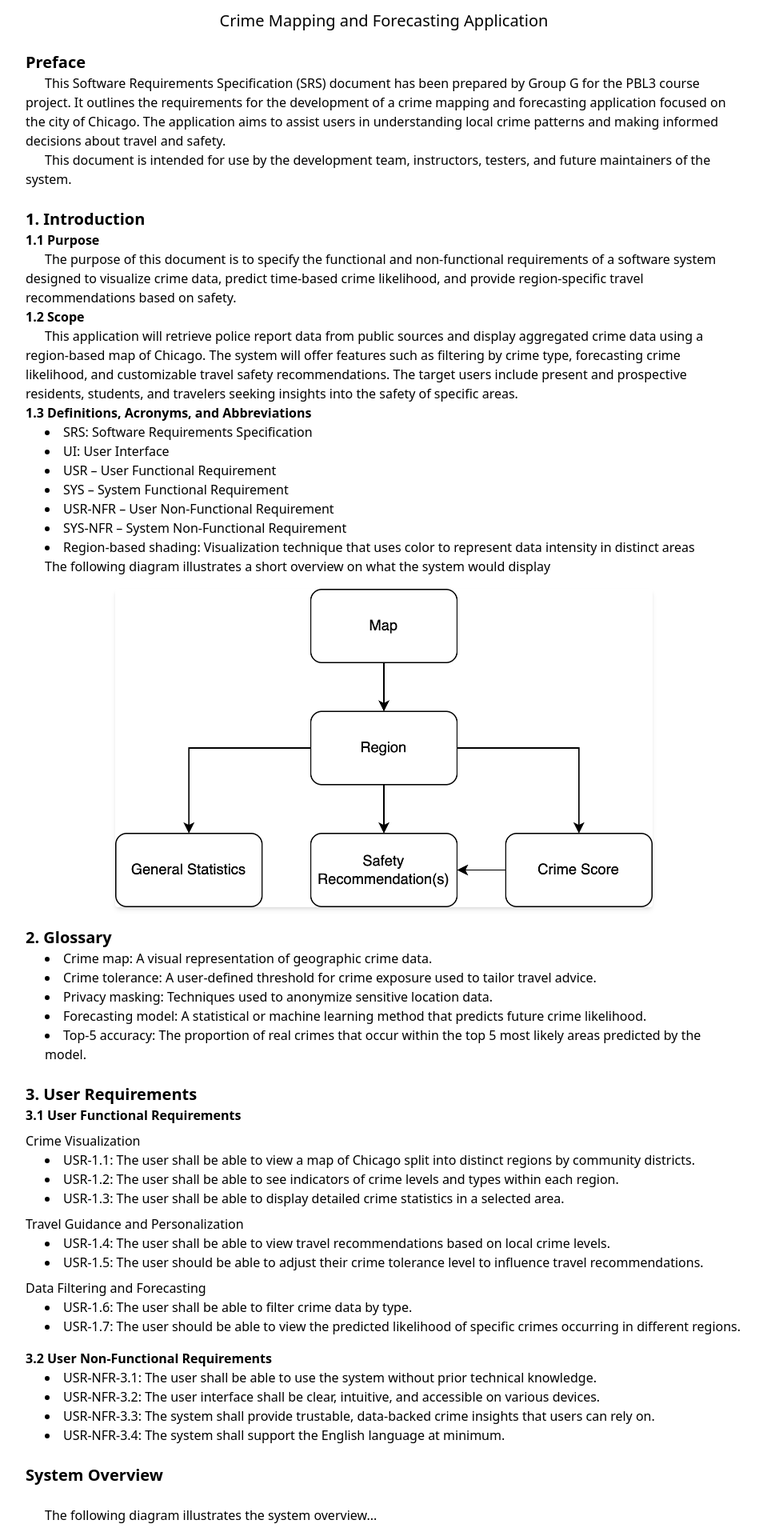
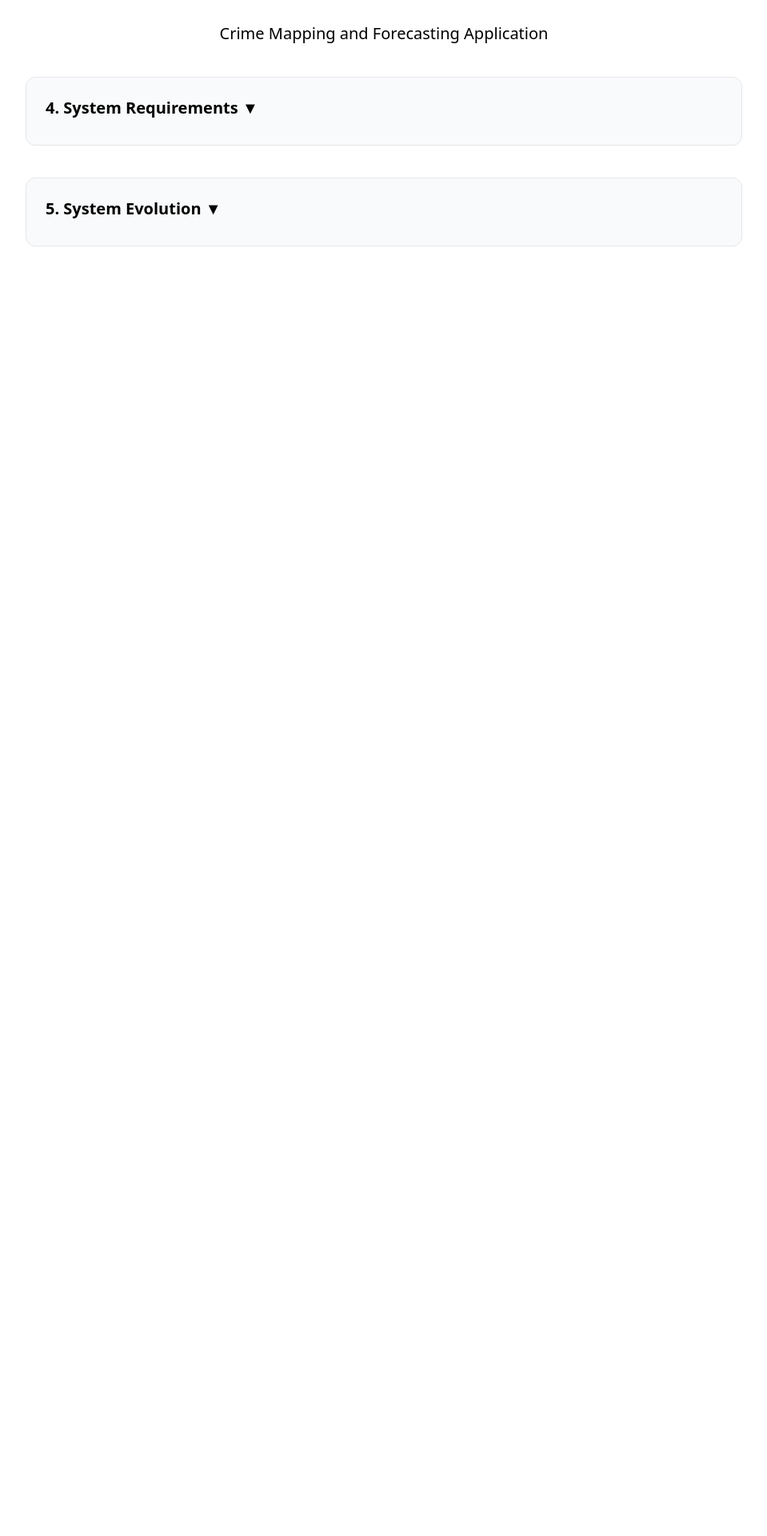
Before and after one commit to PBLGroupG/PBLGroupG.github.io, a Next.js app: page /document in a window 1280 px wide. Shown: the part 260-2180 px from the top of the page at 80% size, without its empty margins (160-1119 px from the left). After the commit the page ends 996 px from the top, so only its background shows below. Built offline with nearby package versions, Linux system fonts and the light colour scheme.

Commit message:
reupdate

```diff
--- a/app/document/page.tsx
+++ b/app/document/page.tsx
@@ -1,95 +1,35 @@
+import { useState } from "react";
+
+type CollapsibleSectionProps = {
+  title: string;
+  children: React.ReactNode;
+};
+
+function CollapsibleSection({ title, children }: CollapsibleSectionProps) {
+  const [open, setOpen] = useState(false);
+  return (
+    <div className="border rounded-xl p-6 bg-gray-50 space-y-4">
+      <button
+        className="w-full text-left text-xl font-bold mb-2 text-black hover:text-blue-600"
+        onClick={() => setOpen(!open)}
+      >
+        {title} {open ? "▲" : "▼"}
+      </button>
+      {open && <div className="space-y-4 border-t pt-4">{children}</div>}
+    </div>
+  );
+}
+
+
 export default function DocumentPage() {
   return (
     <section className="min-h-screen px-6 py-20 bg-white text-black transition-colors">
-      <div className="max-w-4xl mx-auto space-y-6 font-sans text-[16px]">
+      <div className="max-w-4xl mx-auto space-y-10 font-sans text-[16px]">
         <h1 className="text-center text-3xl font-bold mb-2">Software Requirements Specification (SRS)</h1>
-        <h2 className="text-center text-xl font-medium mb-8">Crime Mapping and Forecasting Application</h2>
+        <h2 className="text-center text-xl font-medium mb-12">Crime Mapping and Forecasting Application</h2>
 
-        <article className="space-y-6">
-          <section>
-            <h3 className="text-xl font-bold">Preface</h3>
-            <p className="indent-6">This Software Requirements Specification (SRS) document has been prepared by Group G for the PBL3 course project. It outlines the requirements for the development of a crime mapping and forecasting application focused on the city of Chicago. The application aims to assist users in understanding local crime patterns and making informed decisions about travel and safety.</p>
-            <p className="indent-6">This document is intended for use by the development team, instructors, testers, and future maintainers of the system.</p>
-          </section>
-
-          <section id="section-1">
-            <h3 className="text-xl font-bold">1. Introduction</h3>
-            <p><strong>1.1 Purpose</strong></p>
-            <p className="indent-6">The purpose of this document is to specify the functional and non-functional requirements of a software system designed to visualize crime data, predict time-based crime likelihood, and provide region-specific travel recommendations based on safety.</p>
-            <p><strong>1.2 Scope</strong></p>
-            <p className="indent-6">This application will retrieve police report data from public sources and display aggregated crime data using a region-based map of Chicago. The system will offer features such as filtering by crime type, forecasting crime likelihood, and customizable travel safety recommendations. The target users include present and prospective residents, students, and travelers seeking insights into the safety of specific areas.</p>
-            <p><strong>1.3 Definitions, Acronyms, and Abbreviations</strong></p>
-            <ul className="list-disc list-inside ml-6">
-              <li>SRS: Software Requirements Specification</li>
-              <li>UI: User Interface</li>
-              <li>USR – User Functional Requirement</li>
-              <li>SYS – System Functional Requirement</li>
-              <li>USR-NFR – User Non-Functional Requirement</li>
-              <li>SYS-NFR – System Non-Functional Requirement</li>
-              <li>Region-based shading: Visualization technique that uses color to represent data intensity in distinct areas</li>
-            </ul>
-
-            <p className="indent-6 mb-4">The following diagram illustrates a short overview on what the system would display</p>
-            <div className="flex justify-center">
-              <img
-                src="/Requirements2.png"
-                alt="Overview diagram showing how crime data is represented visually on the map"
-                className="w-full max-w-2xl rounded shadow-md"
-              />
-            </div>
-          </section>
-
-          <section id="section-2">
-            <h3 className="text-xl font-bold">2. Glossary</h3>
-            <ul className="list-disc list-inside ml-6">
-              <li>Crime map: A visual representation of geographic crime data.</li>
-              <li>Crime tolerance: A user-defined threshold for crime exposure used to tailor travel advice.</li>
-              <li>Privacy masking: Techniques used to anonymize sensitive location data.</li>
-              <li>Forecasting model: A statistical or machine learning method that predicts future crime likelihood.</li>
-              <li>Top-5 accuracy: The proportion of real crimes that occur within the top 5 most likely areas predicted by the model.</li>
-            </ul>
-          </section>
-
-          <section id="section-3">
-            <h3 className="text-xl font-bold">3. User Requirements</h3>
-            <h4 className="font-semibold">3.1 User Functional Requirements</h4>
-            <p className="mt-2 font-medium">Crime Visualization</p>
-            <ul className="list-disc list-inside ml-6">
-              <li>USR-1.1: The user shall be able to view a map of Chicago split into distinct regions by community districts.</li>
-              <li>USR-1.2: The user shall be able to see indicators of crime levels and types within each region.</li>
-              <li>USR-1.3: The user shall be able to display detailed crime statistics in a selected area.</li>
-            </ul>
-            <p className="mt-2 font-medium">Travel Guidance and Personalization</p>
-            <ul className="list-disc list-inside ml-6">
-              <li>USR-1.4: The user shall be able to view travel recommendations based on local crime levels.</li>
-              <li>USR-1.5: The user should be able to adjust their crime tolerance level to influence travel recommendations.</li>
-            </ul>
-            <p className="mt-2 font-medium">Data Filtering and Forecasting</p>
-            <ul className="list-disc list-inside ml-6">
-              <li>USR-1.6: The user shall be able to filter crime data by type.</li>
-              <li>USR-1.7: The user should be able to view the predicted likelihood of specific crimes occurring in different regions.</li>
-            </ul>
-            <h4 className="mt-4 font-semibold">3.2 User Non-Functional Requirements</h4>
-            <ul className="list-disc list-inside ml-6">
-              <li>USR-NFR-3.1: The user shall be able to use the system without prior technical knowledge.</li>
-              <li>USR-NFR-3.2: The user interface shall be clear, intuitive, and accessible on various devices.</li>
-              <li>USR-NFR-3.3: The system shall provide trustable, data-backed crime insights that users can rely on.</li>
-              <li>USR-NFR-3.4: The system shall support the English language at minimum.</li>
-            </ul>
-          </section>
-
-          <h3 className="text-xl font-bold mb-2">System Overview</h3>
-          <p className="indent-6 mb-4">The following diagram illustrates the system overview...</p>
-          <div className="flex justify-center">
-            <img
-              src="/Requirements.png"
-              alt="Diagram showing system input sources, data processing flow, and output visualization layers"
-              className="w-full max-w-2xl rounded shadow-md"
-            />
-          </div>
-
-          <section id="section-4">
-            <h3 className="text-xl font-bold">4. System Requirements</h3>
+        <article className="space-y-10">
+          <CollapsibleSection title="4. System Requirements">
             <h4 className="font-semibold">4.1 System Functional Requirements</h4>
             <p className="mt-2 font-medium">Data Acquisition and Processing</p>
             <ul className="list-disc list-inside ml-6">
@@ -98,86 +38,82 @@ export default function DocumentPage() {
             </ul>
             <p className="mt-2 font-medium">Map Generation and Display</p>
             <ul className="list-disc list-inside ml-6">
-              <li>SYS-2.3: The system shall generate an interactive map of Chicago divided according to Chicago's 77 official neighborhoods.</li>
+              <li>SYS-2.3: The system shall generate an interactive map of Chicago divided according to the city's 77 neighborhoods.</li>
               <li>SYS-2.4: The system shall display crime intensity and type using region-based color shading.</li>
             </ul>
             <p className="mt-2 font-medium">User Interaction and Output</p>
             <ul className="list-disc list-inside ml-6">
               <li>SYS-2.5: The system shall allow filtering of data by crime type and/or time range.</li>
               <li>SYS-2.6: The system should generate region-based travel recommendations based on user-defined crime tolerance.</li>
-              <li>SYS-2.7: The system shall remember which page the user leaves off when the user exits the application.</li>
+              <li>SYS-2.7: The system shall remember the user’s last viewed page upon re-entry to the application.</li>
             </ul>
 
             <h4 className="mt-4 font-semibold">4.2 System Non-Functional Requirements</h4>
             <p className="mt-2 font-medium">Performance and Availability</p>
             <ul className="list-disc list-inside ml-6">
-              <li>SYS-NFR-4.1: The system shall have 99% uptime over a rolling 30-day period.</li>
-              <li>SYS-NFR-4.2: The system should render the map within 2 seconds for 90% of users on standard 4G connections.</li>
-              <li>SYS-NFR-4.3: The system shall have a top-5 prediction accuracy of 70% or greater.</li>
-              <li>SYS-NFR-4.4: The system shall support concurrent access by at least 500 users without significant degradation in responsiveness (no more than 15% performance drop).</li>
-              <li>SYS-NFR-4.5: Crime prediction results shall be generated within 3 seconds under standard operating conditions.</li>
+              <li>SYS-NFR-4.1: 99% uptime over a 30-day period.</li>
+              <li>SYS-NFR-4.2: Map rendering within 2 seconds for 90% of users on standard 4G.</li>
+              <li>SYS-NFR-4.3: Top-5 prediction accuracy of 70% or higher.</li>
+              <li>SYS-NFR-4.4: Support for 500 concurrent users with less than 15% performance drop.</li>
+              <li>SYS-NFR-4.5: Crime predictions generated in under 3 seconds under normal conditions.</li>
             </ul>
             <p className="mt-2 font-medium">Scalability and Maintainability</p>
             <ul className="list-disc list-inside ml-6">
-              <li>SYS-NFR-4.6: The system codebase shall follow modular architecture principles to allow updates without affecting unrelated modules.</li>
-              <li>SYS-NFR-4.7: The system shall support horizontal scaling to handle increased user demand during peak usage hours.</li>
-              <li>SYS-NFR-4.8: Configuration changes (e.g., threshold for "high crime" indicators) shall be updatable without requiring system downtime.</li>
+              <li>SYS-NFR-4.6: Modular code architecture for safe updates.</li>
+              <li>SYS-NFR-4.7: Supports horizontal scaling during peak hours.</li>
+              <li>SYS-NFR-4.8: Configuration updates without system downtime.</li>
             </ul>
             <p className="mt-2 font-medium">Compatibility</p>
             <ul className="list-disc list-inside ml-6">
-              <li>SYS-NFR-4.9: The system shall be fully functional on mobile devices with ≥2GB RAM and Android 10/iOS 13 or newer.</li>
-              <li>SYS-NFR-4.10: The system shall be compatible with Windows 11+, macOS 11+, and Android 10+.</li>
+              <li>SYS-NFR-4.9: Fully functional on mobile devices (≥2GB RAM, Android 10/iOS 13+).</li>
+              <li>SYS-NFR-4.10: Compatible with Windows 11+, macOS 11+, Android 10+.</li>
             </ul>
-            <p className="mt-2 font-medium">Usability & Accessibility</p>
+            <p className="mt-2 font-medium">Usability and Accessibility</p>
             <ul className="list-disc list-inside ml-6">
-              <li>SYS-NFR-4.11: The system interface shall allow new users to perform basic operations (e.g., viewing crime data) with no training and ≤3 clicks.</li>
-              <li>SYS-NFR-4.12: The system shall comply with WCAG 2.1 Level AA to ensure accessibility for users with disabilities.</li>
-              <li>SYS-NFR-4.13: A guided onboarding or tooltip system shall be available for first-time users to assist with feature discovery.</li>
+              <li>SYS-NFR-4.11: Basic features usable in ≤3 clicks without training.</li>
+              <li>SYS-NFR-4.12: WCAG 2.1 Level AA compliance.</li>
+              <li>SYS-NFR-4.13: Guided onboarding or tooltip help for first-time users.</li>
             </ul>
             <p className="mt-2 font-medium">Privacy and Ethics</p>
             <ul className="list-disc list-inside ml-6">
-              <li>SYS-NFR-4.14: The system shall not store any IP addresses or location data unless the user gives explicit consent.</li>
-              <li>SYS-NFR-4.15: The system shall implement privacy masking techniques to prevent the identification of individuals or addresses from crime data.</li>
-              <li>SYS-NFR-4.16: User data shall not be shared with third parties unless required by law or explicitly agreed to by the user.</li>
-              <li>SYS-NFR-4.17: The system shall log all data access and modification events for auditability, but only store logs that are anonymized.</li>
+              <li>SYS-NFR-4.14: No IP/location storage without explicit consent.</li>
+              <li>SYS-NFR-4.15: Use of privacy masking to anonymize data.</li>
+              <li>SYS-NFR-4.16: No third-party data sharing without legal or user agreement.</li>
+              <li>SYS-NFR-4.17: Anonymized logging of data access and changes.</li>
             </ul>
-          </section>
+          </CollapsibleSection>
 
-          <section id="section-5">
-            <h3 className="text-xl font-bold">5. System Evolution</h3>
-            <p className="indent-6">The following features and improvements are future-oriented concepts that are not currently implemented, but represent directions for potential expansion and refinement of the crime mapping and forecasting system. These ideas are based on anticipated user needs, feedback from surveys and focus groups, and limitations observed in the initial prototype.</p>
-            <p className="mt-4 font-medium">Data Sources and Forecasting Accuracy</p>
-            <p className="indent-6">Current Version: Uses historical crime data from the Chicago Police Department Open Data Portal.</p>
-            <p className="indent-6">Evolved Version: Integrates real-time feeds (if available), adds social indicators (e.g., public events, holidays), and improves accuracy through advanced time series forecasting (e.g., LSTM or Prophet). Data granularity could be refined from zone-based to street-level prediction.</p>
-            <p className="mt-4 font-medium">User Personalization and Alert System</p>
-            <p className="indent-6">Current Version: Basic filter and visualization with manual map navigation.</p>
-            <p className="indent-6">Evolved Version: Personalized crime alerts based on user-defined zones and preferences, with optional push notifications or email summaries.</p>
-            <p className="mt-4 font-medium">Multilingual and Accessibility Support</p>
-            <p className="indent-6">Current Version: Interface supports English only.</p>
-            <p className="indent-6">Evolved Version: Adds multilingual UI and screen reader support, potentially offering a "tourist mode" for simplified use.</p>
-            <p className="mt-4 font-medium">Integration with Emergency Services</p>
-            <p className="indent-6">Current Version: Static map and user-only interaction.</p>
-            <p className="indent-6">Evolved Version: Syncs with local emergency platforms for alerts or anonymous reporting (where legally feasible).</p>
-            <p className="mt-4 font-medium">Data Ethics and Privacy Enhancements</p>
-            <p className="indent-6">Current Version: Uses aggregated crime data with basic masking.</p>
-            <p className="indent-6">Evolved Version: Employs differential privacy or location blurring to prevent targeting of specific locations.</p>
-            <p className="mt-4 font-medium">Scalability and Platform Expansion</p>
-            <p className="indent-6">Current Version: Browser-based for mobile and desktop.</p>
-            <p className="indent-6">Evolved Version: Modular backend, API deployment, and dedicated dashboards for partners.</p>
-            <p className="mt-4 font-medium">Offline and Low-Resource Usage</p>
-            <p className="indent-6">Current Version: Requires internet and browser.</p>
-            <p className="indent-6">Evolved Version: Offers static map caching and lightweight rendering support.</p>
-          </section>
+          <CollapsibleSection title="5. System Evolution">
+            <p className="indent-6">This section outlines potential future features based on user feedback and observed limitations of the current system.</p>
 
-          <section id="section-index">
-            <h3 className="text-xl font-bold">Index</h3>
-            <ul className="list-disc list-inside ml-6">
-              <li><a href="#section-3" className="text-blue-600 underline">Functional Requirements – Section 3</a></li>
-              <li><a href="#section-4" className="text-blue-600 underline">Non-Functional Requirements – Section 4</a></li>
-              <li><a href="#section-5" className="text-blue-600 underline">System Evolution – Section 5</a></li>
-              <li><a href="#section-2" className="text-blue-600 underline">Glossary – Section 2</a></li>
-            </ul>
-          </section>
+            <p className="mt-4 font-medium">Data and Forecasting</p>
+            <p className="indent-6">Current: Historical data from Chicago Police Department.</p>
+            <p className="indent-6">Future: Real-time data, social event indicators, and improved time-series models like LSTM or Prophet. Street-level granularity.</p>
+
+            <p className="mt-4 font-medium">Personalization and Alerts</p>
+            <p className="indent-6">Current: Manual map navigation.</p>
+            <p className="indent-6">Future: Custom alerts via email/push for user-defined zones.</p>
+
+            <p className="mt-4 font-medium">Accessibility and Language</p>
+            <p className="indent-6">Current: English-only UI.</p>
+            <p className="indent-6">Future: Multilingual interface (e.g., Japanese, Chinese, Spanish), screen reader compatibility, and tourist mode.</p>
+
+            <p className="mt-4 font-medium">Emergency Integration</p>
+            <p className="indent-6">Current: Static visual data.</p>
+            <p className="indent-6">Future: Sync with emergency services and allow anonymous incident reporting.</p>
+
+            <p className="mt-4 font-medium">Ethics and Privacy Enhancements</p>
+            <p className="indent-6">Current: Aggregated crime data with basic masking.</p>
+            <p className="indent-6">Future: Differential privacy, location blurring, and review boards for transparency.</p>
+
+            <p className="mt-4 font-medium">Platform Expansion</p>
+            <p className="indent-6">Current: Web-based application.</p>
+            <p className="indent-6">Future: Modular backend APIs, native apps, and government dashboards.</p>
+
+            <p className="mt-4 font-medium">Offline and Lightweight Access</p>
+            <p className="indent-6">Current: Requires stable internet connection.</p>
+            <p className="indent-6">Future: Offline caching and lightweight rendering for low-resource devices.</p>
+          </CollapsibleSection>
         </article>
       </div>
     </section>
```
